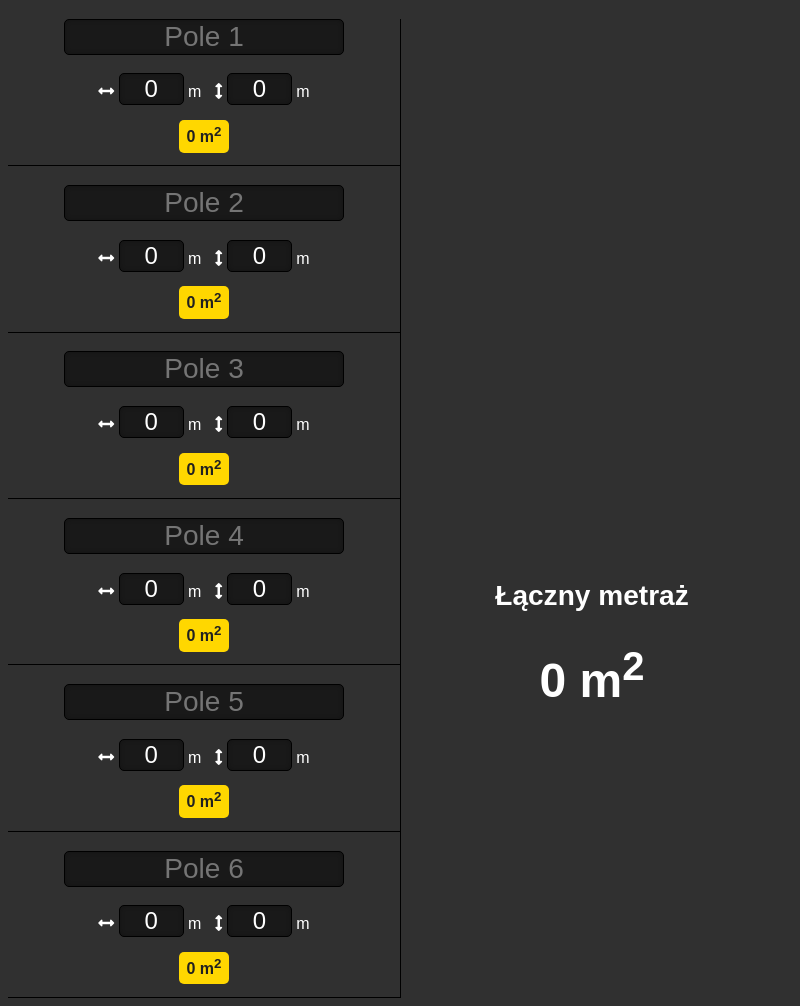
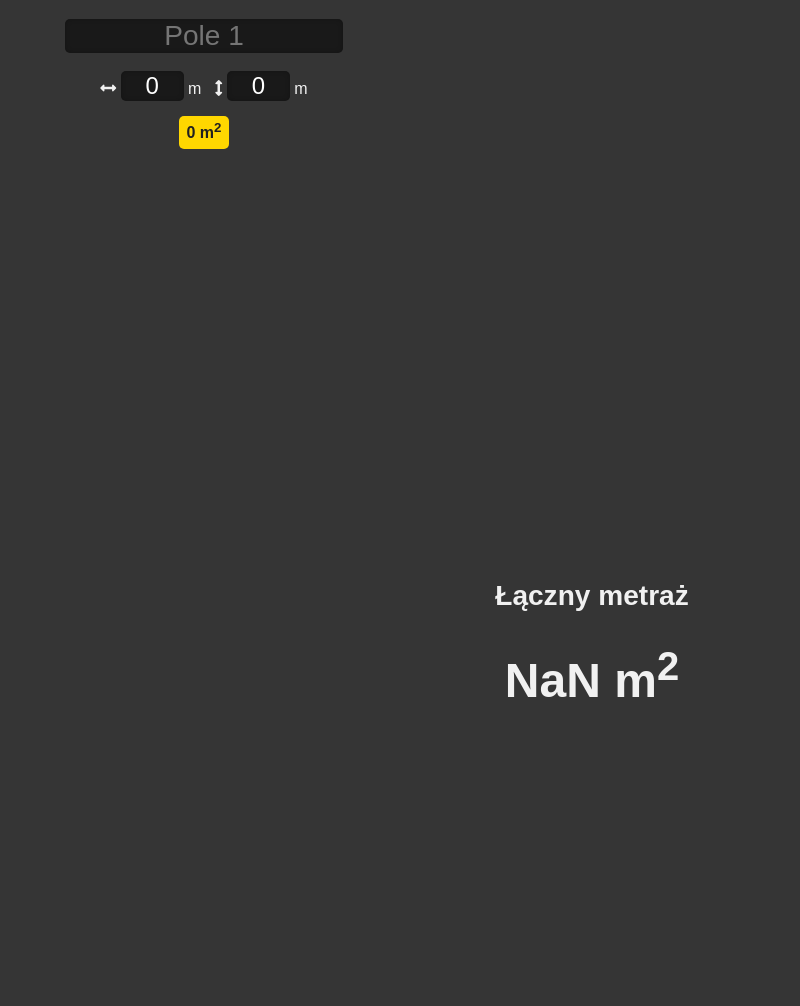
Before and after one commit to Kamyil/Pomieszczeniometr, an Electron app: page index.html in a window 800 px wide. After the commit the page ends 800 px from the top, so only its background shows below. Drawn offline with Linux system fonts and the light colour scheme.

Commit message:
Little CSS changes

```diff
--- a/css/style.css
+++ b/css/style.css
@@ -1,6 +1,6 @@
 body{
-    background-color: #303030;
-    color: white;
+    background-color: #353535;
+    color: #f1f1f1;
     font-family: sans-serif;
 }
 h1{
@@ -13,7 +13,7 @@ label{
 input[type=text]{
     width: 70%;
     background-color: #191919;
-    border: 1px solid black;
+    border: none;
     font-size: 150%;
     text-align: center;
     color: white;
@@ -26,20 +26,20 @@ box-shadow: inset 0px 0px 5px 0px rgba(0,0,0,0.25);
 
 }
 input[type=text]:hover{
-    background-color: #606060;
+    background-color: #202020;
 
     transition-duration: 0.1s;
     cursor: pointer;
 }
 input[type=text]:focus{
-    background-color: gold;
-    color: #101010;
+    border: 2px solid gold;
+    /* color: #101010; */
 
     transition-duration: 0.1s;
 }
 input[type=number]{
     background-color: #191919;
-    border: 1px solid black;
+    border: none;
     font-size: 150%;
     width: 15%;
     text-align: center;
@@ -51,15 +51,16 @@ input[type=number]{
 box-shadow: inset 0px 0px 5px 0px rgba(0,0,0,0.25);
 }
 input[type=number]:hover{
-    background-color: #606060;
+    background-color: #202020;
 
     transition-duration: 0.1s;
     cursor: pointer;
 
 }
 input[type=number]:focus{
-    background-color: gold;
-    color: #303030;
+    border: 2px solid gold;
+
+    /* color: #303030; */
     transition-duration: 0.1s;
 }
 .container{
@@ -96,13 +97,13 @@ button:hover{
 .rooms{
     width: 50%;
     height: 100%;
-    border-right: 1px solid black;
+    /* border-right: 1px solid black; */
 }
 .view{
     float: right;
     width: 50%;
     height: 100%;
-    border-left: 1px solid black;
+    /* border-left: 1px solid black; */
 }
 .totalNumber{
     position: fixed;
@@ -126,8 +127,8 @@ button:hover{
 }
 
 .room{
-    padding-bottom: 5%;
-    border-bottom: 1px solid black;
+    /* padding-bottom: 5%;
+    border-bottom: 1px solid black; */
 
 }
 
--- a/index.html
+++ b/index.html
@@ -26,36 +26,6 @@
                 <label for="" class="totalSingle">{{ (+height1*width1) }} m<sup>2</sup></label>
             </div>
 
-           <div class="room" id="r2">
-            <h3><input type="text" name="" id="" placeholder="Pole 2"></h3>
-            <label for=""><i class="fas fa-arrows-alt-h"></i></label> <input type="number" ng-model="height2" ng-init="height2='0'" value="0" > m &nbsp;
-            <label for=""><i class="fas fa-arrows-alt-v"></i></label> <input type="number" ng-model="width2" ng-init="width2='0'" value="0"> m <br><br>
-            <label for="" class="totalSingle">{{ height2*width2 }} m<sup>2</sup></label>
-           </div>
-           <div class="room" id="r3">
-            <h3><input type="text" name="" id="" placeholder="Pole 3"></h3>
-            <label for=""><i class="fas fa-arrows-alt-h"></i></label> <input type="number" ng-model="height3" ng-init="height3='0'" value="0"> m &nbsp;
-            <label for=""><i class="fas fa-arrows-alt-v"></i></label> <input type="number" ng-model="width3" ng-init="width3='0'" value="0"> m <br><br>
-            <label for="" class="totalSingle">{{ height3*width3 }} m<sup>2</sup></label>
-           </div>
-           <div class="room" id="r4">
-            <h3><input type="text" name="" id="" placeholder="Pole 4"></h3>
-            <label for=""><i class="fas fa-arrows-alt-h"></i></label> <input type="number" ng-model="height4" ng-init="height4='0'" value="0"> m &nbsp;
-            <label for=""><i class="fas fa-arrows-alt-v"></i></label> <input type="number" ng-model="width4" ng-init="width4='0'" value="0"> m <br><br>
-            <label for="" class="totalSingle">{{ height4*width4 }} m<sup>2</sup></label>
-             </div>
-             <div class="room" id="r5">
-                <h3><input type="text" name="" id="" placeholder="Pole 5"></h3>
-                <label for=""><i class="fas fa-arrows-alt-h"></i></label> <input type="number" ng-model="height5" ng-init="height5='0'" value="0"> m &nbsp;
-                <label for=""><i class="fas fa-arrows-alt-v"></i></label> <input type="number" ng-model="width5" ng-init="width5='0'" value="0"> m <br><br>
-                <label for="" class="totalSingle">{{ height5*width5 }} m<sup>2</sup></label>
-             </div>
-             <div class="room" id="r6">
-                    <h3><input type="text" name="" id="" placeholder="Pole 6"></h3>
-                <label for=""><i class="fas fa-arrows-alt-h"></i></label> <input type="number" ng-model="height6" ng-init="height6='0'" value="0"> m &nbsp;
-                <label for=""><i class="fas fa-arrows-alt-v"></i></label> <input type="number" ng-model="width6" ng-init="width6='0'" value="0"> m <br><br>
-                <label for="" class="totalSingle">{{ height6*width6 }} m<sup>2</sup></label>
-             </div>
 
            <!-- <button class="add">+</button> -->
            <!-- <button type="button" ng-click="$ctrl.addElement()">Dodaj pole</button> -->
```
Also changed, not shown: assets/bg.jpg (added).
